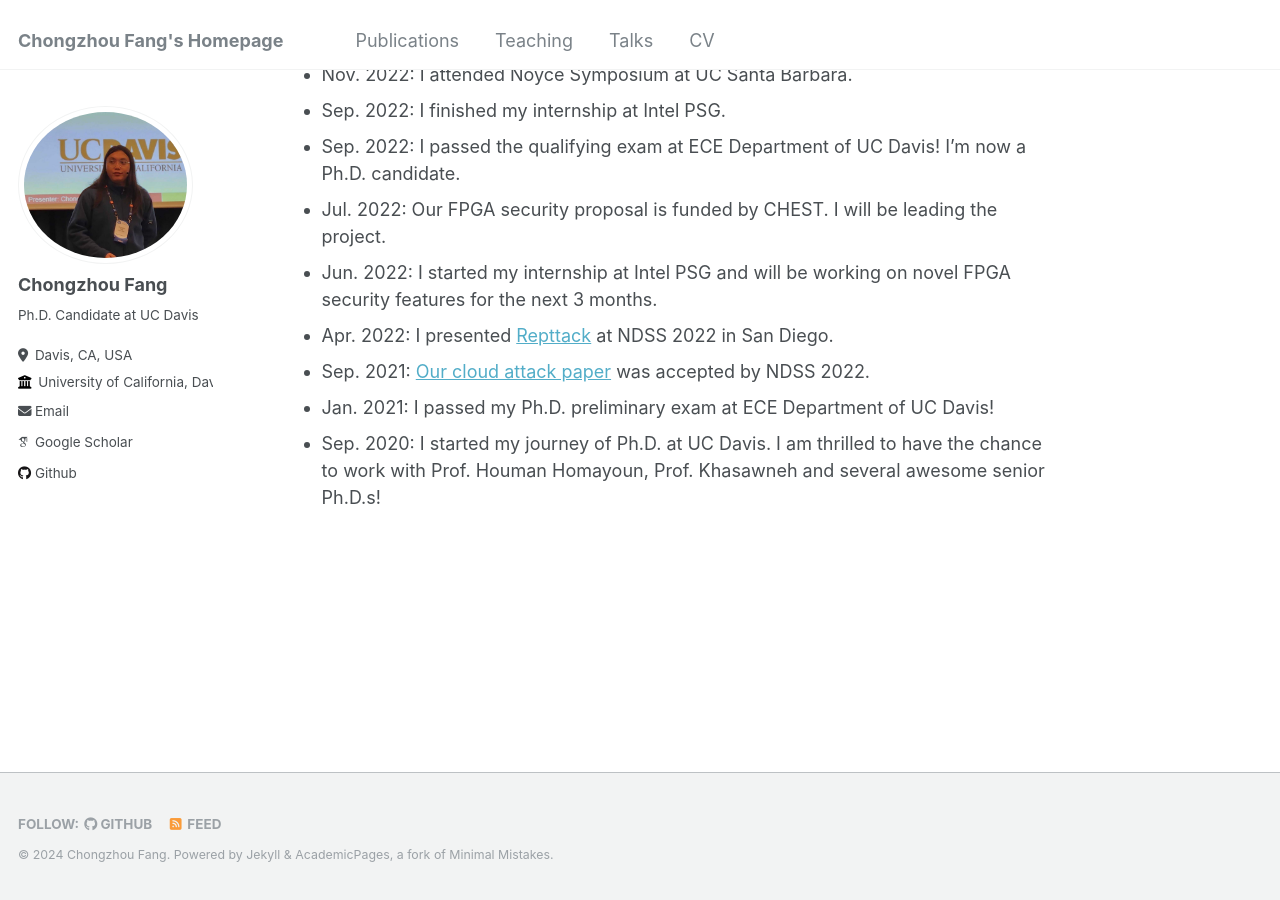
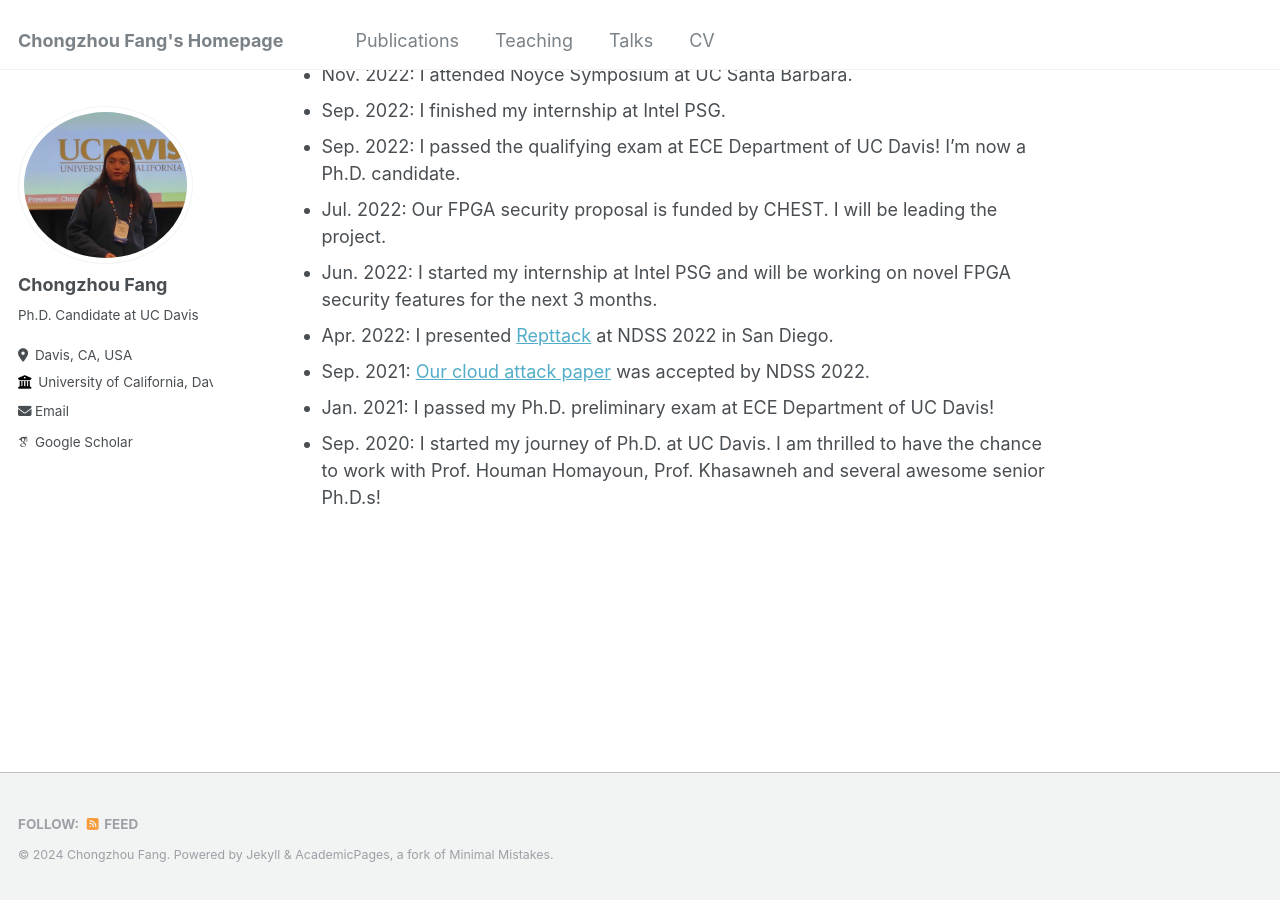
Before and after one commit to ChongzhouFang/ChongzhouFang.github.io, a Jekyll site: the page built from _pages/about.md, in a window 1280 px wide and 900 px high, scrolled down 726 px. Built offline with Jekyll 4.4.1, drawn with Linux system fonts in a browser that asks for light colours; some web fonts are replaced.

Commit message:
update format

```diff
--- a/_config.yml
+++ b/_config.yml
@@ -42,7 +42,7 @@ author:
   bitbucket        : # Username - Update with your username on the site
   codepen          : # Username
   dribbble         : # Username
-  github           : "ChongzhouFang"
+  github           : # "ChongzhouFang"
   kaggle           : # Username
   stackoverflow    : # User number or user number and name (i.e., use "1" or "1/jeff-atwood")
 
```
